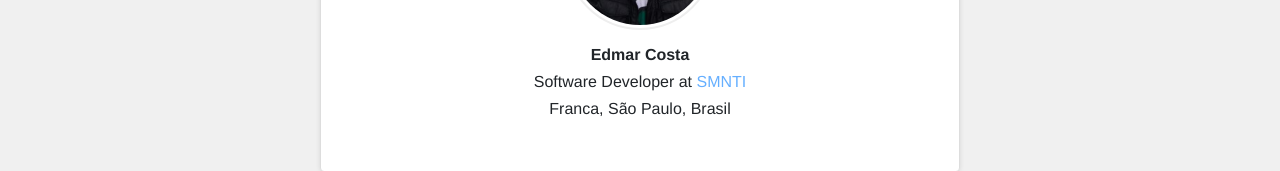
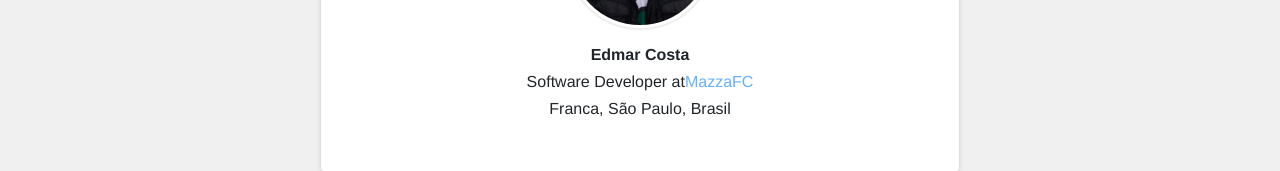
Before and after one commit to edmarjunior/blogTI-web, a React (Create React App) app: page /about in a window 1280 px wide. Shown: the part 335-506 px from the top of the page. Built offline with nearby package versions, Linux system fonts and the light colour scheme; no server answers.

Commit message:
atualização da pagina "sobre"

```diff
--- a/src/pages/About/index.js
+++ b/src/pages/About/index.js
@@ -8,7 +8,15 @@ export default function About() {
             <Content>
                 <img className="round" src={meuAvatar} alt="foto perfil edmar" />
                 <strong>Edmar Costa</strong>
-                <span>Software Developer at <a target="_blank" rel="noopener noreferrer " href="https://smn.com.br/">SMNTI</a></span>
+                <span>Software Developer at
+                    <a
+                        target="_blank"
+                        rel="noopener noreferrer"
+                        href="https://mazzafc.tech/"
+                    >
+                        MazzaFC
+                    </a>
+                </span>
                 <span>Franca, São Paulo, Brasil</span>
             </Content>
         </div>
```
